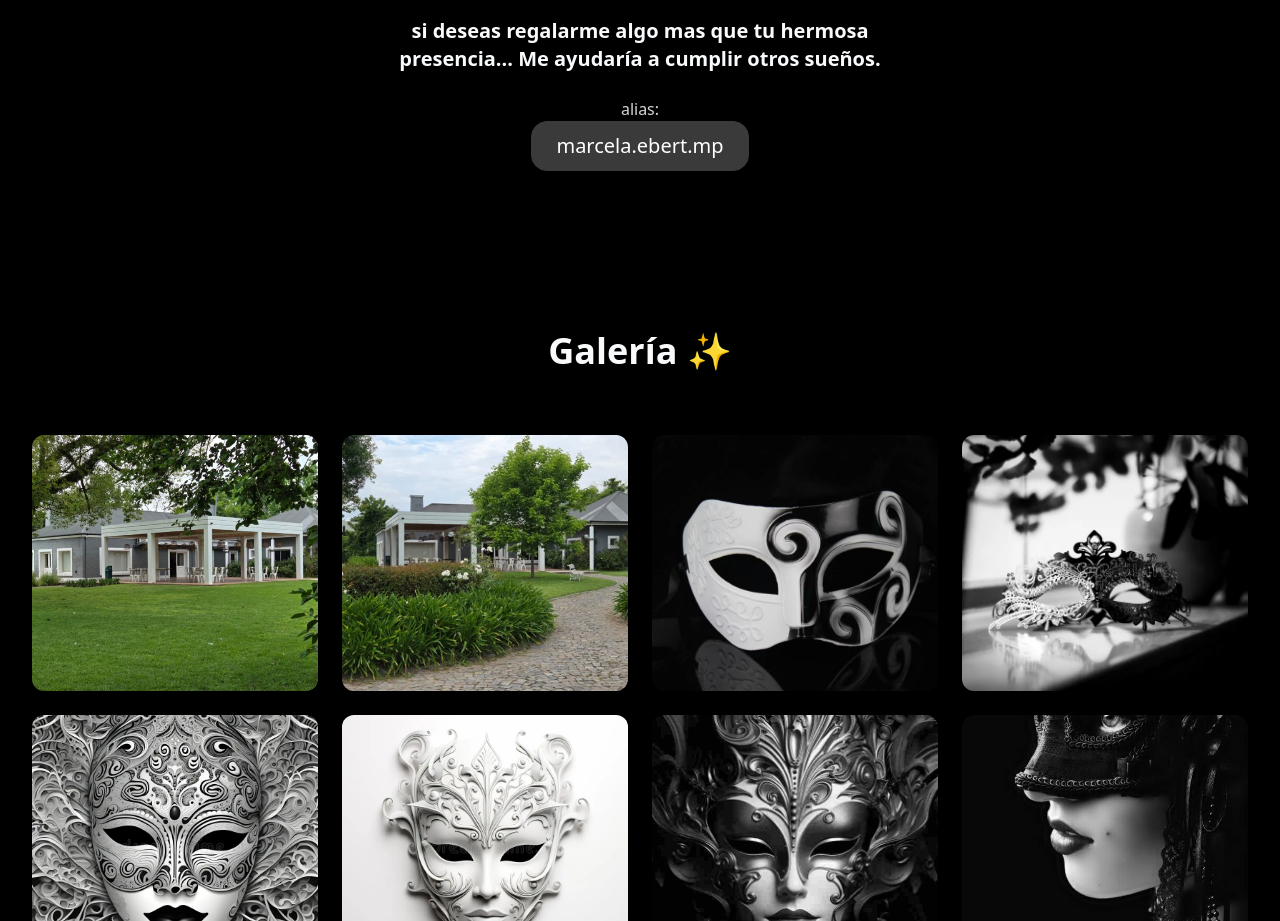
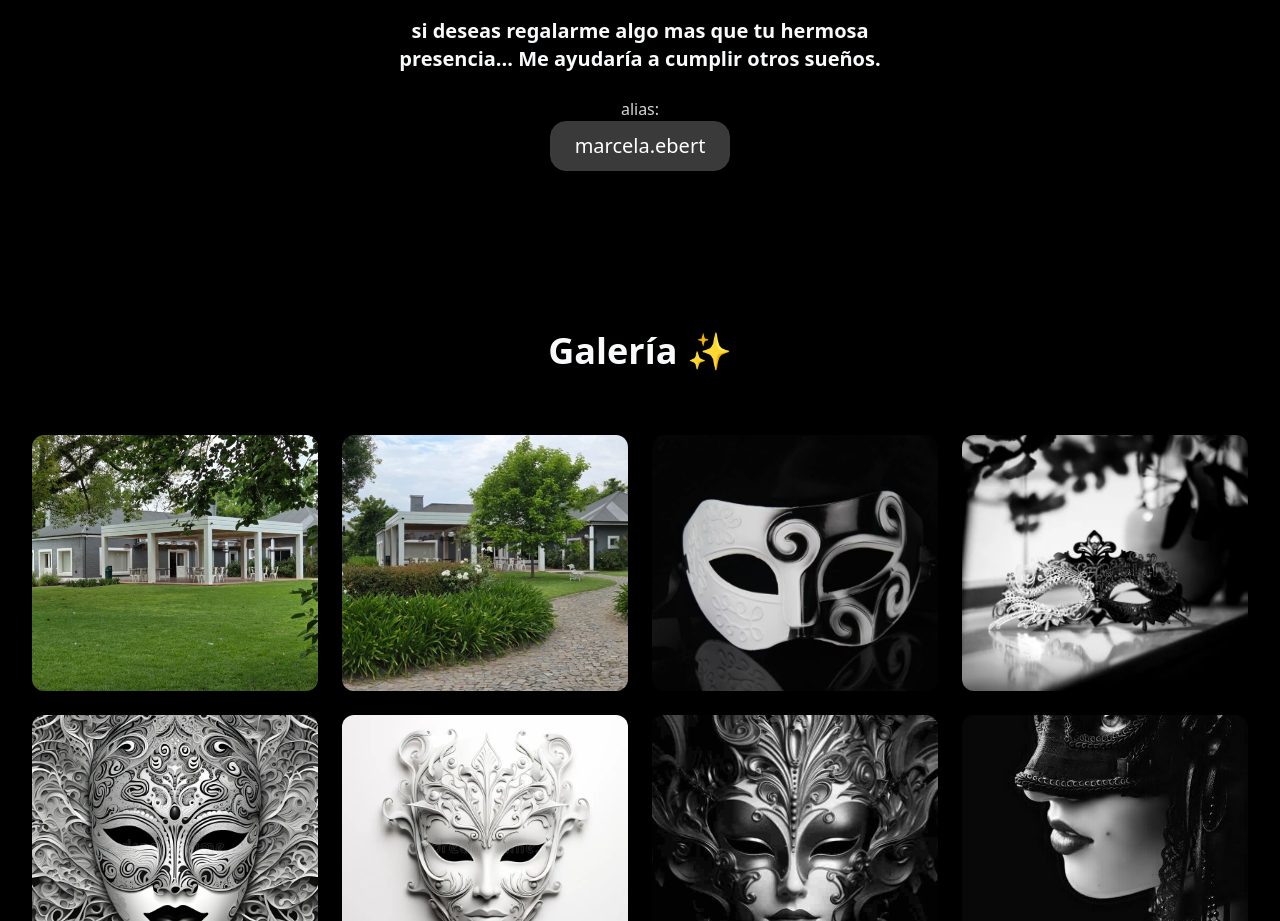
Before and after one commit to rbdesignigz/60marcela, a plain HTML site: page index.html in a window 1280 px wide. Shown: the part 2860-3781 px from the top of the page. Drawn offline with nearby package versions, Linux system fonts and the light colour scheme.

Commit message:
Actualizar index.html
nuevo alias

```diff
--- a/index.html
+++ b/index.html
@@ -179,7 +179,7 @@
         </address>
 
             <div class="mt-6 badge-accent">alias:</div>
-            <div class="text-xl badge badge-neutral p-6 rounded-2xl">marcela.ebert.mp</div>
+            <div class="text-xl badge badge-neutral p-6 rounded-2xl">marcela.ebert</div>
 
 
     </section>
```
